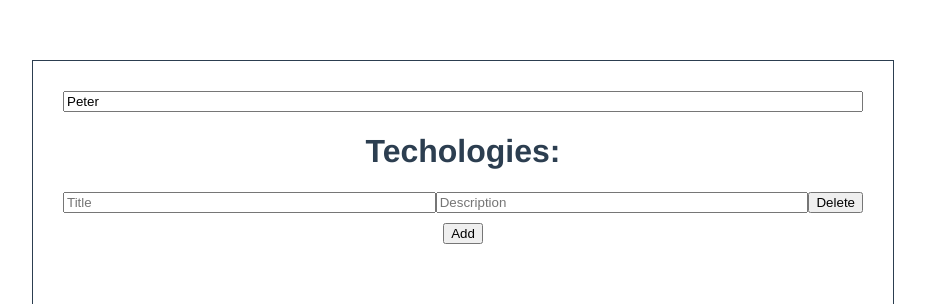
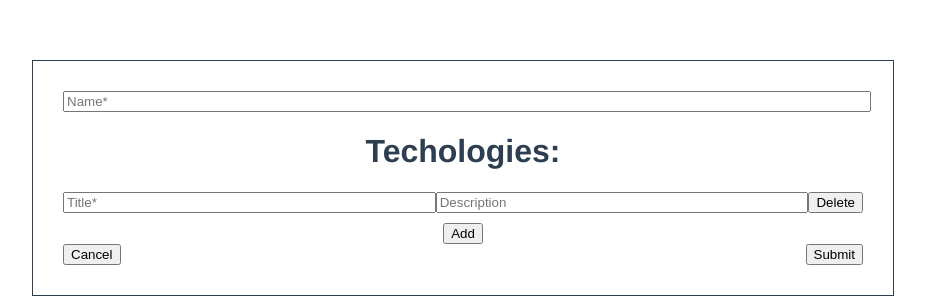
Before and after one commit to pe7r/vue-practice-app, a Vue app: page / in a window 1280 px wide. Shown: the top 304 px of the page, without its empty margins (177-1102 px from the left). Built offline with nearby package versions, Linux system fonts and the light colour scheme.

Commit message:
added validations

```diff
--- a/src/components/Form.vue
+++ b/src/components/Form.vue
@@ -1,14 +1,25 @@
 <template>
   <div class="form">
-    <input v-model="name" />
+    <div>
+      <input v-model="name" placeholder="Name*" style="width: 100%" />
+      <span style="color: red; float: left;" v-if="name.length < 1 || errors.name"> {{errors.name}} </span>
+    </div>
     <div>
       <h1>Techologies:</h1>
-      <div v-for="item of technologies" :key="item.id" style="display: flex; margin-bottom: 10px;">
-        <input type="text" class="groupedInput" placeholder="Title" v-model="item.title">
-        <input type="text" class="groupedInput" v-model="item.description" placeholder="Description">
-        <button @click="deleteTechnology(item.id)">Delete</button>
+      <div v-for="item of technologies" :key="item.id">
+        <div style="display: flex; margin-bottom: 10px; width: 100%;">
+          <input type="text" class="groupedInput" placeholder="Title*" v-model="item.title">
+          <input type="text" class="groupedInput" placeholder="Description" v-model="item.description">
+          <button @click="deleteTechnology(item.id)">Delete</button>
+        </div>
+        <span v-if="errorTechs.includes(item.id)" style="color: red; float: left;">*Title is required</span>
       </div>
       <button @click="addTechnology">Add</button>
+    </div>
+    <div v-if="hasDuplicates" style="color: red; float: left;">*Technologies must be unique</div>
+    <div class="buttonGroup">
+      <button @click="cancel">Cancel</button>
+      <button @click="checkValidation">Submit</button>
     </div>
   </div>
 </template>
@@ -21,12 +32,15 @@ export default {
   },
   data() {
     return {
-      name: 'Peter',
+      name: '',
       technologies: [{
         title: '',
         description: '',
         id: 1,
-      }]
+      }],
+      errors: [],
+      errorTechs: [],
+      hasDuplicates: false
     }
   },
   methods: {
@@ -39,8 +53,41 @@ export default {
     },
     deleteTechnology(id) {
       let itemIndex = this.technologies.map(i => i.id).indexOf(id);
-      console.log('delete index', id)
       this.technologies.splice(itemIndex, 1)
+    },
+    checkValidation() {
+      console.log('validate')
+      let errors = [];
+
+      if (!this.name) {
+        errors = {...errors, name: '*required'}
+      }
+
+      let technologiesTitleArr = this.technologies.map(item => item.title);
+      let technologiesIdErrorsArr = this.technologies.map(item => !item.title ? item.id : null).filter(i => i !== null);
+      this.errorTechs = technologiesIdErrorsArr;
+
+      let uniqueTitles = new Set(technologiesTitleArr);
+      if (technologiesTitleArr.length > uniqueTitles.size) {
+        this.hasDuplicates = true;
+      } else {
+        this.hasDuplicates = false;
+      }
+
+      this.errors = errors;
+      if (errors.length < 1 && !this.hasDuplicates) {
+        console.log({
+          name: this.name,
+          technologies: [...this.technologies]
+        })
+      }
+    },
+    cancel() {
+      this.name = '';
+      this.technologies = [];
+      this.errorTechs = [];
+      this.hasDuplicates = false;
+      this.errors = [];
     },
   }
 }
@@ -49,14 +96,21 @@ export default {
 <style scoped>
   .form {
     width: 800px;
-    min-height: 800px;
+    min-height: 150px;
     border: 1px solid;
     padding: 30px;
     display: flex;
     flex-direction: column;
+    position: relative;
   }
 
   .groupedInput {
     width: 50%;
   }
+
+  .buttonGroup {
+    display: flex;
+    justify-content: space-between;
+    vertical-align: bottom;
+  }
 </style>
```
